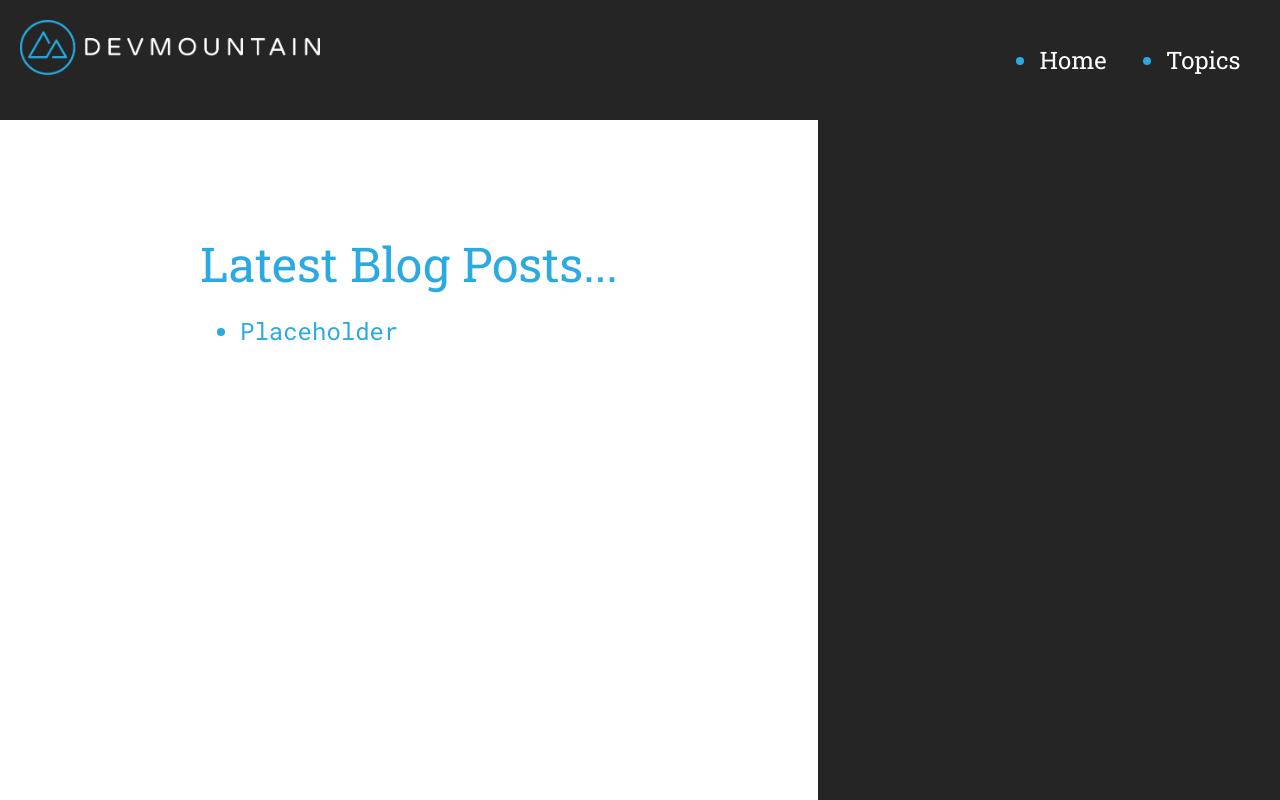
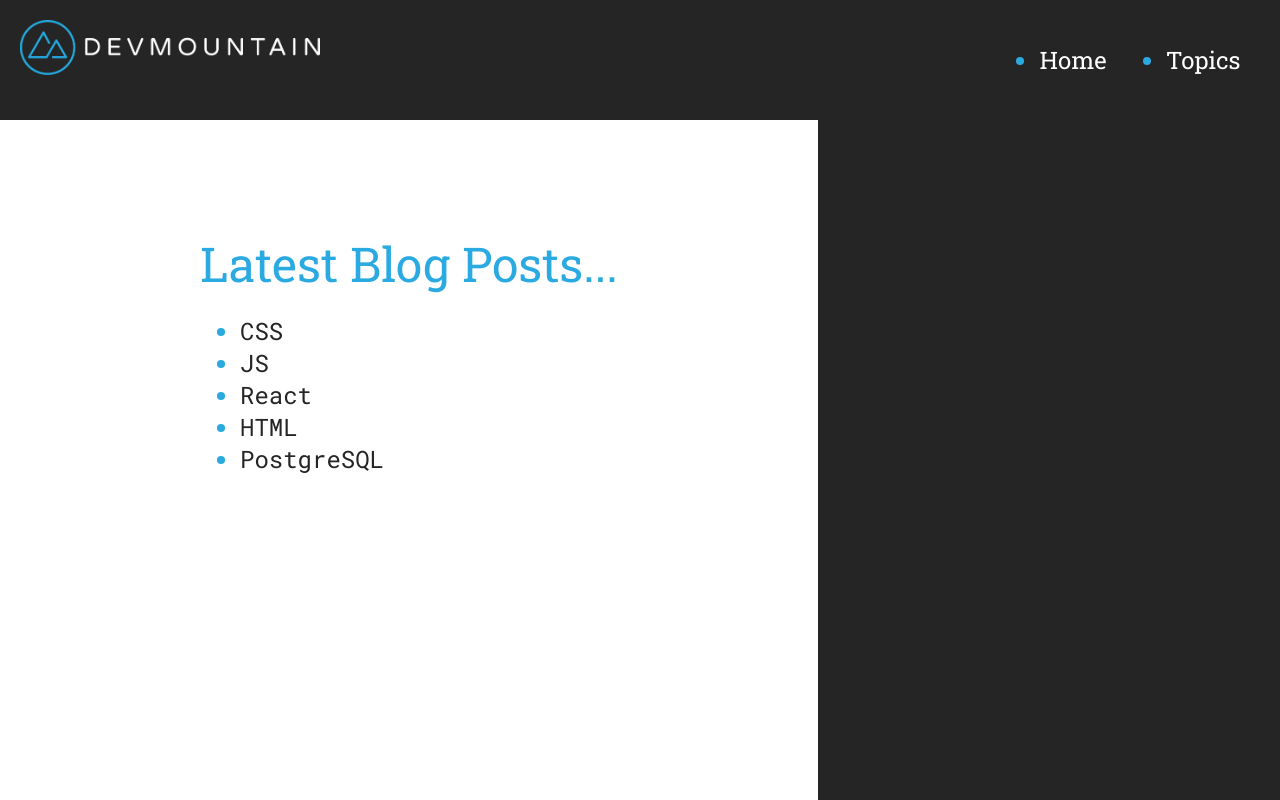
Before and after one commit to jobill18/Lab-Blog, a React (Vite) app: page /topics in a window 1280 px wide. Shown: the top 800 px of the page. Built offline with nearby package versions, Linux system fonts and the light colour scheme.

Commit message:
provided functional link to TopicList using the post id

```diff
--- a/src/Components/TopicList/TopicList.jsx
+++ b/src/Components/TopicList/TopicList.jsx
@@ -1,10 +1,16 @@
-import './TopicList.css';
+import "./TopicList.css";
+import { useLoaderData } from "react-router-dom";
+import { Link } from "react-router-dom";
 
 export default function TopicList() {
-  const posts = [{ id: 0, title: 'Placeholder' }];
+  const posts = useLoaderData();
 
   const displayTopics = posts.map((post) => {
-    return <li key={post.id}>{post.title}</li>;
+    return (
+      <li key={post.id}>
+        <Link to={`/post/${post.id}`}>{post.title}</Link>
+      </li>
+    );
   });
   return (
     <div className="TopicList">
--- a/src/main.jsx
+++ b/src/main.jsx
@@ -11,12 +11,17 @@ import App from "./App.jsx";
 import Home from "./Components/Home/Home.jsx";
 import TopicList from "./Components/TopicList/TopicList.jsx";
 import Post from "./Components/Post/Post.jsx";
+import postData from "./data/post_data.json";
 
 const router = createBrowserRouter(
   createRoutesFromElements(
     <Route path="/" element={<App />}>
       <Route index element={<Home />}></Route>
-      <Route path="/topics" element={<TopicList />}></Route>
+      <Route
+        path="/topics"
+        element={<TopicList />}
+        loader={() => postData}
+      ></Route>
       <Route path="/post/:id" element={<Post />}></Route>
     </Route>
   )
```
